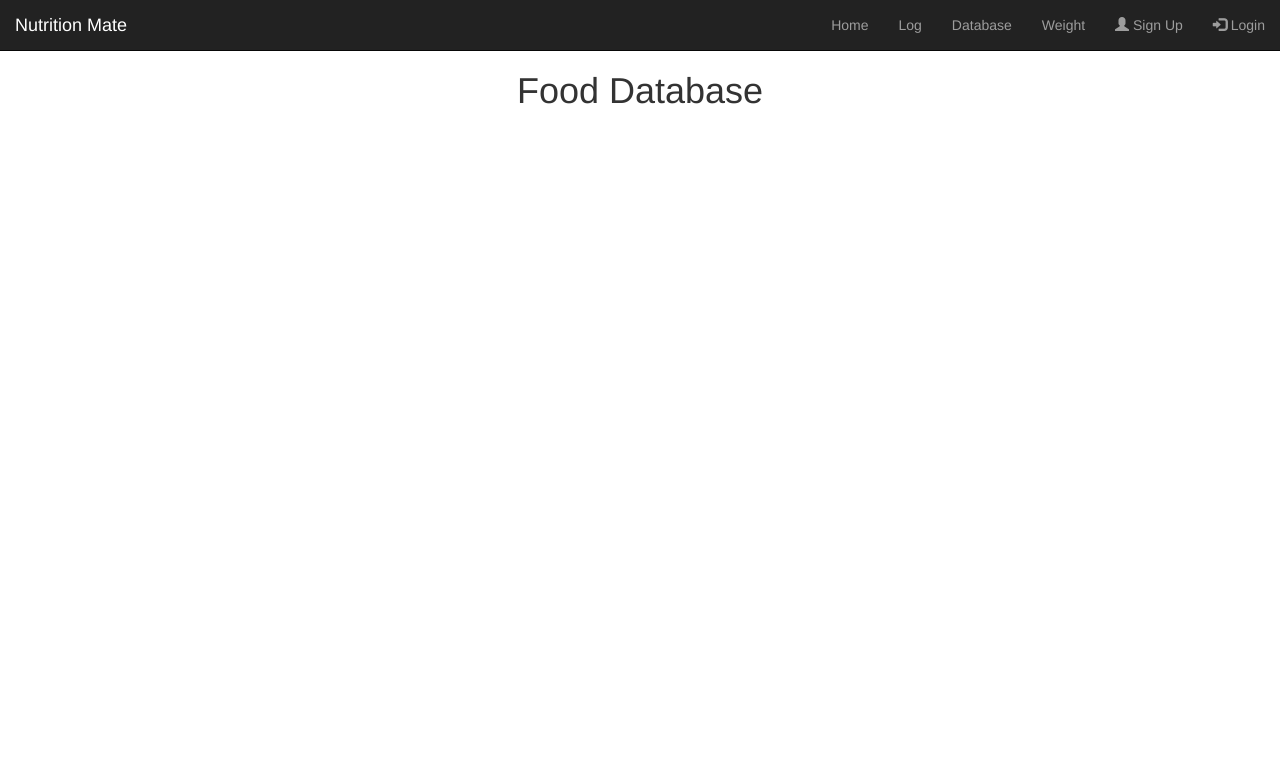
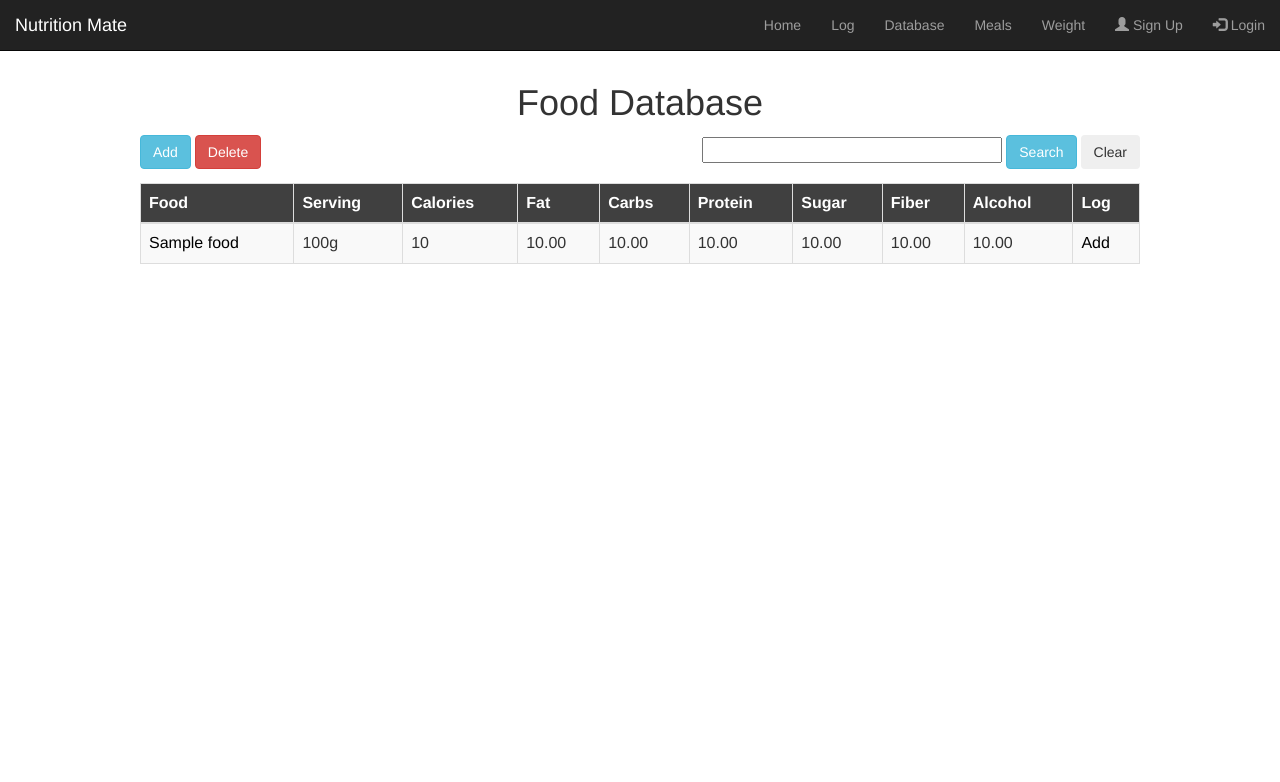
Before and after one commit to maxtrussell/nutrition-mate, a Flask app: template templates/database.html in a window 1280 px wide. Shown: the top 782 px of the page. Run offline with Flask 2, Linux system fonts and the light colour scheme; the template is opened without the code that fills it: most values are stand-ins (such as "Sample title", 1, 10 or a date in 2020); parts of the project's set-up code (start-up, migrations or seed data) failed here and were passed over; some libraries are stand-ins or nearby versions.

Commit message:
finished database page

```diff
--- a/conf/config.ini
+++ b/conf/config.ini
@@ -12,6 +12,7 @@ username: maxtrussell
 password:
 host: localhost
 database: nm
+food_table: food
 
 [secrets]
 oauth_id:
--- a/pkg/db/mock_db.py
+++ b/pkg/db/mock_db.py
@@ -31,7 +31,7 @@ class MockCursor:
 
     def fetchone(self):
         row = (
-                'Apple', 52.0, 0.2, 14.0, 0.3, 0.0, 10.0, 2.4,
+                'Apple', 52, 0.2, 14, 0.3, 0, 10, 2.4,
                 '{"100g": 100, "1 medium": 182}', 'maxtrussell'
         )
         self.fetchone_called += 1
@@ -39,11 +39,11 @@ class MockCursor:
 
     def fetchall(self):
         row1 = (
-                'Apple', 52.0, 0.2, 14.0, 0.3, 0.0, 10.0, 2.4,
+                'Apple', 52, 0.2, 14, 0.3, 0, 10, 2.4,
                 '{"100g": 100, "1 medium": 182}', 'maxtrussell'
         )
         row2 = (
-                'Big Apple', 104.0, 0.4, 28.0, 0.6, 0.0, 20.0, 4.8,
+                'Big Apple', 104, 0.4, 28, 0.6, 0, 20, 4.8,
                 '{"100g": 100, "1 medium": 182}', 'maxtrussell'
         )
         self.fetchall_called += 1
--- a/server.py
+++ b/server.py
@@ -1,22 +1,23 @@
-import pkg.config.config as config
-
 from flask import Flask
 from flask import render_template
 from flask_bootstrap import Bootstrap
 
+from controller.database import db_controller
+from model.food.food import Food
+import pkg.config.config as config
 from pkg.db.db import DB
-from model.food.food import Food, get_food
 
 app = Flask("Nutrition Mate")
 bootstrap = Bootstrap(app)
-
-@app.route("/database")
-def database_handler():
-    return render_template("database.html", active_page="database")
+app.register_blueprint(db_controller)
 
 @app.route("/log")
 def log_handler():
     return render_template("log.html", active_page="log")
+
+@app.route("/meals")
+def meals_handler():
+    return render_template("meals.html", active_page="meals")
 
 @app.route("/weight")
 def weight_handler():
@@ -39,16 +40,7 @@ def init():
         servings={"100g": 100, "1 medium": 182},
         user="maxtrussell"
     )
-    db = DB(
-            config.values["mysql"]["username"],
-            config.values["mysql"]["password"],
-            config.values["mysql"]["host"],
-            config.values["mysql"]["database"]
-    )
-    food.insert(db, "food")
-    ret = get_food(db, "food", "APPLE")
-    print(ret.name)
 
 if __name__ == "__main__":
     init()
-    app.run(host=config.values["server"]["host"], port=config.values["server"]["port"])
+    app.run(host=config.values["server"]["host"], port=config.values["server"]["port"], debug=True)
--- /dev/null
+++ b/static/styles/database.css
@@ -0,0 +1,50 @@
+.slim {
+    max-width: 1000px;
+    margin: auto;
+    float: none;
+}
+
+.thead-dark {
+    text-align: left;
+    background-color: #404040;
+    color: white;
+}
+
+.pad-all {
+    padding-top: 12px;
+    padding-bottom: 12px;
+    padding-left: 12px;
+    padding-right: 12px;
+}
+
+.pad-vert {
+    padding-top: 12px;
+    padding-bottom: 12px;
+}
+
+.pad-down {
+    padding-bottom: 12px;
+}
+
+.pad-left {
+    padding-left: 12px;
+}
+
+.pad-right {
+    padding-right: 12px;
+}
+
+.db-scroll {
+    max-height: 500px;
+    max-width: 1000px;
+    overflow: auto;
+}
+
+.tableFixHead          { overflow-y: auto; height: 600px; }
+.tableFixHead thead th { position: sticky; top: 0; }
+th     { background:#404040; }
+
+a:link    {color:#000;}  /* unvisited link  */
+a:visited {color:#000;}  /* visited link    */
+a:hover   {color:#000;}  /* mouse over link */
+a:active  {color:#000;}  /* selected link   */
--- a/templates/database.html
+++ b/templates/database.html
@@ -1,3 +1,65 @@
 {% include "blank_page.html" %}
+{% include "db_add_modal.html" %}
+{% include "db_delete_modal.html" %}
+<head>
+    <link rel= "stylesheet" type= "text/css" href= "{{ url_for('static',filename='styles/database.css') }}">
 
-<h1 align="center">Food Database</h1>
+</head>
+
+
+<div align="center" class="slim">
+<h1 align="center" class="pad-vert slim">Food Database</h1>
+
+<div align="center">
+    <div style="float:left;">
+        <button type="button" class="btn btn-info" data-toggle="modal" data-target="#addModal">Add</button>
+        <button type="button" class="btn btn-danger" data-toggle="modal" data-target="#deleteModal">Delete</button>
+    </div>
+    <div align="right">
+        <form action="/database" method="post" style="display: inline-block;">
+            <input style="width:300px;" name="query" type="text" value="{{ query }}"></input>
+            <button type="submit" class="btn btn-info">Search</button>
+        </form>
+        <form action="/database/clear" method="get" style="display: inline-block;">
+            <button class="btn">Clear</button>
+        </form>
+    </div>
+</div>
+</form>
+
+<div class="tableFixHead">
+    <table class="table table-striped table-bordered table-hover" align="center">
+        <thead class="thead-dark">
+            <tr>
+                <th>Food</th>
+                <th>Serving</th>
+                <th>Calories</th>
+                <th>Fat</th>
+                <th>Carbs</th>
+                <th>Protein</th>
+                <th>Sugar</th>
+                <th>Fiber</th>
+                <th>Alcohol</th>
+                <th>Log</th>
+            </tr>
+        </thead>
+        <tbody>
+            {# Fill out database rows #}
+            {%- for food in foods -%}
+            <tr>
+                <td><a href="/food/{{ food.name }}">{{ food.name }}</a></td>
+                <td>100g</td>
+                <td>{{ food.calories | int }}</td>
+                <td>{{ "%0.2f" | format(food.fat) }}</td>
+                <td>{{ "%0.2f" | format(food.carbs) }}</td>
+                <td>{{ "%0.2f" | format(food.protein) }}</td>
+                <td>{{ "%0.2f" | format(food.sugar) }}</td>
+                <td>{{ "%0.2f" | format(food.fiber) }}</td>
+                <td>{{ "%0.2f" | format(food.alcohol) }}</td>
+                <td><a href="/log/add/{{ food.name }}">Add</a></td>
+            </tr>
+            {%- endfor -%}
+        </tbody>
+    </table>
+</div>
+</div>
--- /dev/null
+++ b/templates/db_add_modal.html
@@ -0,0 +1,65 @@
+<!-- Modal -->
+<form action="/database/add" method="post">
+    <div class="modal" id="addModal" tabindex="-1" role="dialog" aria-labelledby="exampleModalLabel" aria-hidden="true">
+        <div class="modal-dialog" role="document">
+            <div class="modal-content">
+                <div class="modal-header">
+                    <button type="button" class="close" data-dismiss="modal" aria-label="Close">
+                        <span aria-hidden="true">&times;</span>
+                    </button>
+                    <h3 class="modal-title" id="exampleModalLabel">Enter Nutrition Information</h3>
+                </div>
+                <div class="modal-body">
+                    <div class="form-group">
+                        <label>Food Name</label>
+                        <input name="name" type="text" class="form-control">
+                    </div>
+                    <div class="form-group">
+                        <label>Servings (name: # grams)</label>
+                        <input name="servings" type="text" class="form-control" placeholder="1 cup: 237, 1 pint: 474">
+                    </div>
+
+                    <div class="row">
+                        <div class="form-group col-md-3">
+                            <label>Calories</label>
+                            <input name="calories" class="form-control" placeholder="0.00">
+                        </div>
+                        <div class="form-group col-md-3">
+                            <label>Fat (g)</label>
+                            <input name="fat" class="form-control" placeholder="0.00">
+                        </div>
+                        <div class="form-group col-md-3">
+                            <label>Carbs (g)</label>
+                            <input name="carbs" class="form-control" placeholder="0.00">
+                        </div>
+                        <div class="form-group col-md-3">
+                            <label>Protein (g)</label>
+                            <input name="protein" class="form-control" placeholder="0.00">
+                        </div>
+                        <div class="form-group col-md-3">
+                            <label>Alcohol (g)</label>
+                            <input name="alcohol" class="form-control" placeholder="0.00">
+                        </div>
+                        <div class="form-group col-md-3">
+                            <label>Fiber (g)</label>
+                            <input name="fiber" class="form-control" placeholder="0.00">
+                        </div>
+                        <div class="form-group col-md-3">
+                            <label>Sugar (g)</label>
+                            <input name="sugar" class="form-control" placeholder="0.00">
+                        </div>
+                        <div class="form-group col-md-3">
+                            <label>Quantity (g)</label>
+                            <input name="quantity" class="form-control" placeholder="100.0">
+                        </div>
+
+                    </div>
+                </div>
+                <div class="modal-footer">
+                    <button type="button" class="btn btn-secondary" data-dismiss="modal">Close</button>
+                    <button type="submit" class="btn btn-primary">Save changes</button>
+                </div>
+            </div>
+        </div>
+    </div>
+</form>
--- /dev/null
+++ b/templates/db_delete_modal.html
@@ -0,0 +1,25 @@
+<!-- Modal -->
+<form action="/database/delete" method="post">
+    <div class="modal" id="deleteModal" tabindex="-1" role="dialog" aria-labelledby="exampleModalLabel" aria-hidden="true">
+        <div class="modal-dialog" role="document">
+            <div class="modal-content">
+                <div class="modal-header">
+                    <button type="button" class="close" data-dismiss="modal" aria-label="Close">
+                        <span aria-hidden="true">&times;</span>
+                    </button>
+                    <h3 class="modal-title" id="exampleModalLabel">Enter Food to Delete</h3>
+                </div>
+                <div class="modal-body">
+                    <div class="form-group">
+                        <label>Food Name</label>
+                        <input name="name" type="text" class="form-control">
+                    </div>
+                </div>
+                <div class="modal-footer">
+                    <button type="button" class="btn btn-secondary" data-dismiss="modal">Cancel</button>
+                    <button type="submit" class="btn btn-primary">Confirm</button>
+                </div>
+            </div>
+        </div>
+    </div>
+</form>
--- /dev/null
+++ b/templates/meals.html
@@ -0,0 +1,3 @@
+{% include "blank_page.html" %}
+
+<h1 align="center">Meals</h1>
--- a/templates/top_nav.html
+++ b/templates/top_nav.html
@@ -10,6 +10,7 @@
       <li{% if active_page == "home" %} class="active" {% endif %}><a href="/">Home</a></li>
       <li{% if active_page == "log" %} class="active" {% endif %}><a href="/log">Log</a></li>
       <li{% if active_page == "database" %} class="active" {% endif %}><a href="/database">Database</a></li>
+      <li{% if active_page == "meals" %} class="active" {% endif %}><a href="/meals">Meals</a></li>
       <li{% if active_page == "weight" %} class="active" {% endif %}><a href="/weight">Weight</a></li>
       <li><a href="/signup"><span class="glyphicon glyphicon-user"></span> Sign Up</a></li>
       <li><a href="/login"><span class="glyphicon glyphicon-log-in"></span> Login</a></li>
```
Also changed, not shown: controller/database.py (added, +89 -0 lines), model/food/food.py (+38 -15 lines), model/food/test_food.py (+25 -5 lines), controller/README.md (added), controller/__init__.py (added).
